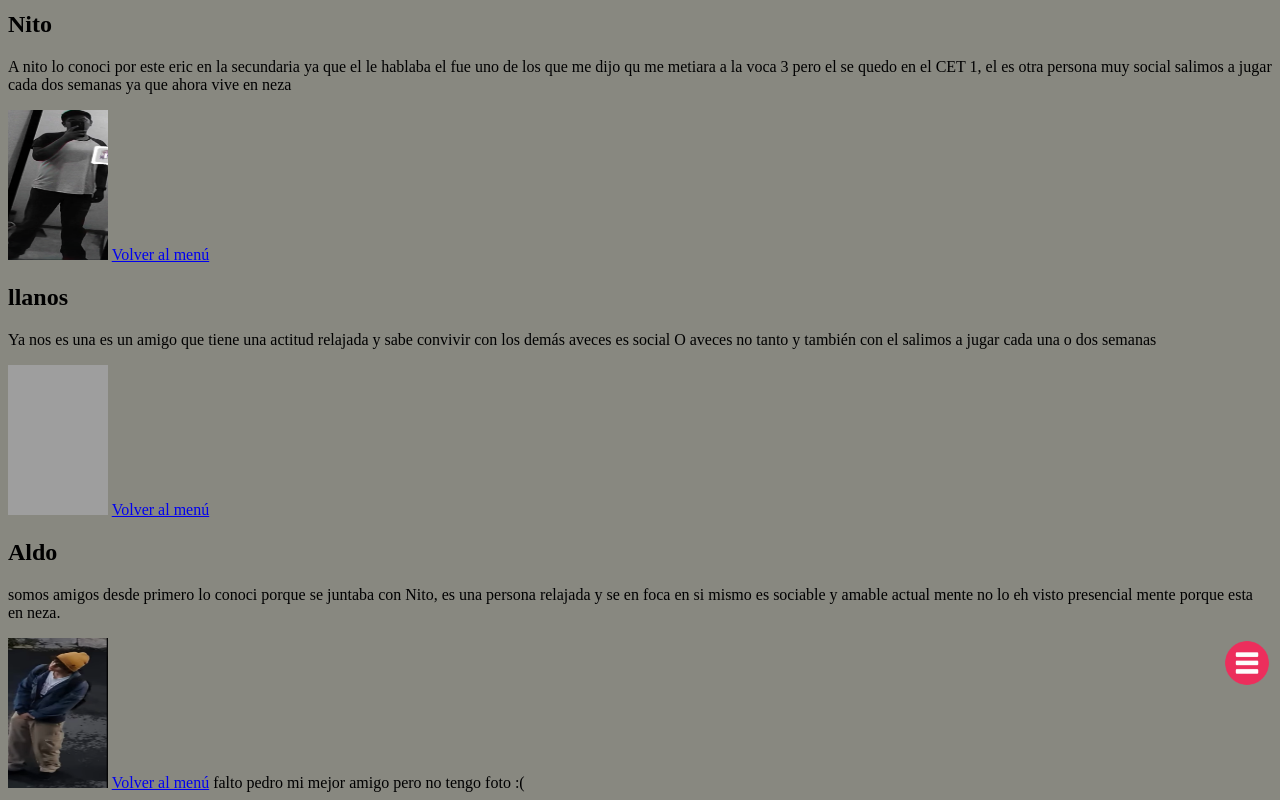
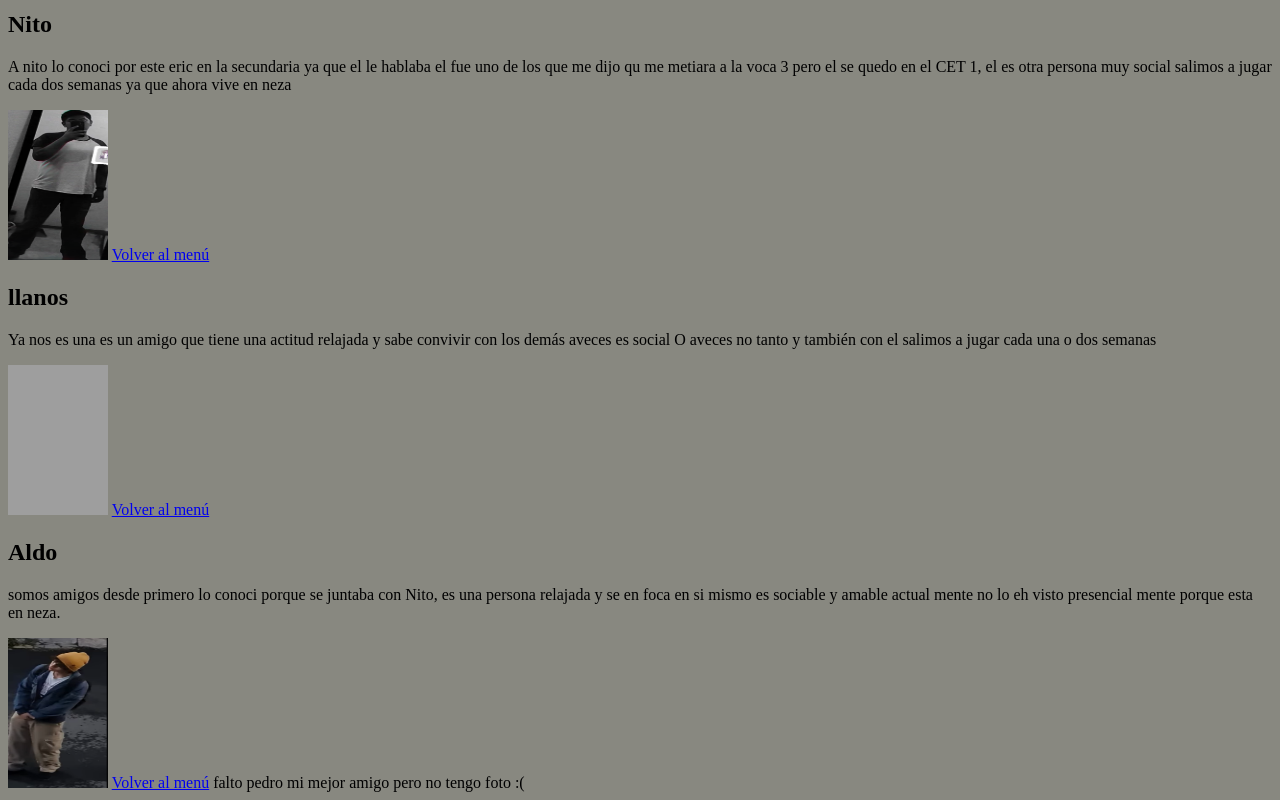
Before and after one commit to eduard00911/amigoss, a plain HTML site: page index.html in a window 1280 px wide. Shown: the part 467-1267 px from the top of the page. Drawn offline with Linux system fonts and the light colour scheme; grey boxes are pictures that could not be loaded.

Commit message:
Update index.html

```diff
--- a/index.html
+++ b/index.html
@@ -53,7 +53,6 @@ somos amigos desde primero lo conoci porque se juntaba con Nito, es una persona
 
 <a href="#menu">Volver al men&uacute;</a>
 
-<a href="menu3.html"><img src="menu.png" alt="Menu-index" width=50 heigth=50 align="right"></a>
 falto pedro mi mejor amigo pero no tengo foto :(
 
 </body>
```
